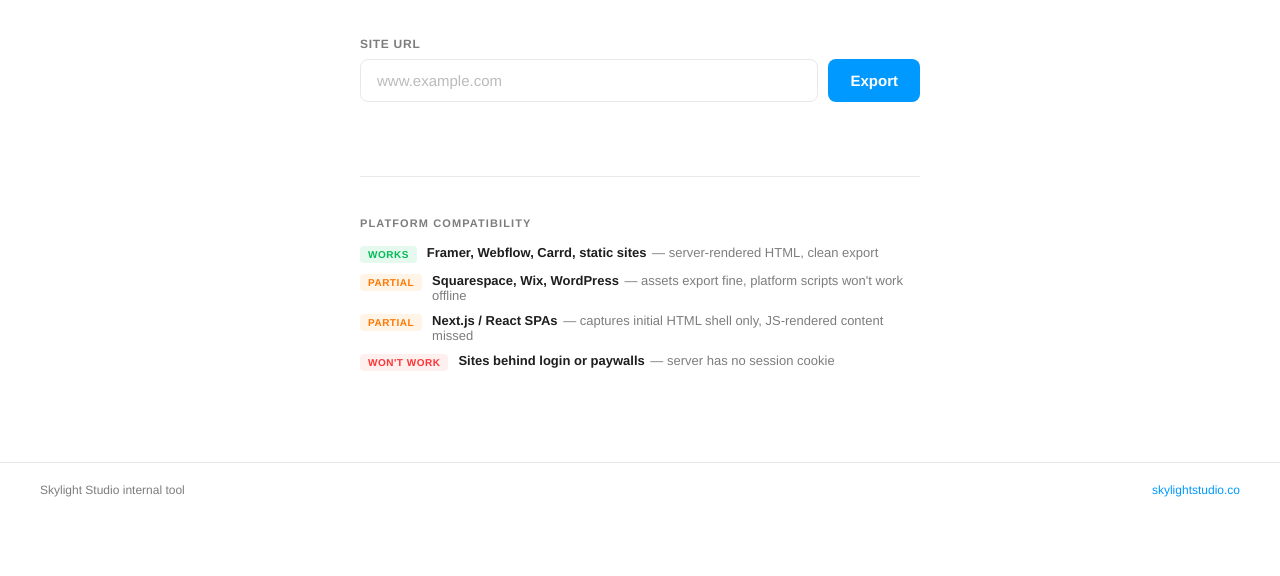
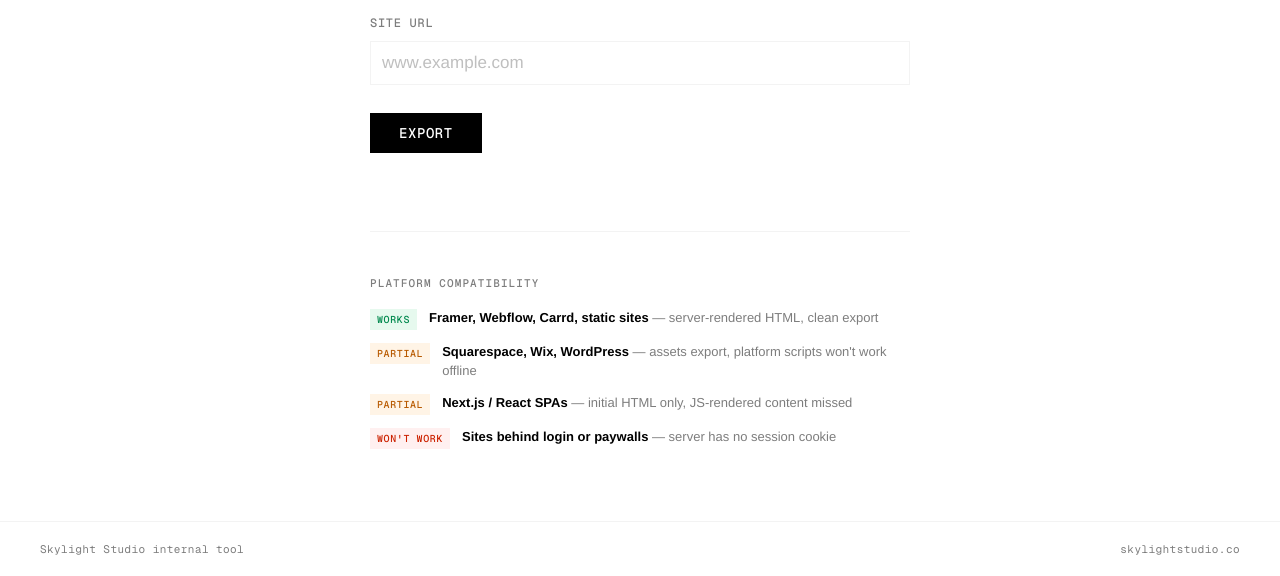
Before and after one commit to itsnicknick/framer-exporter, a website: page public/index.html in a window 1280 px wide. Shown: the part 283-859 px from the top of the page. Before the commit the page ends 800 px from the top, so only its background shows below. Drawn offline with nearby package versions, Linux system fonts and the light colour scheme.

Commit message:
Match Skylight Studio exact button and input styles

```diff
--- a/public/index.html
+++ b/public/index.html
@@ -4,18 +4,19 @@
   <meta charset="UTF-8">
   <meta name="viewport" content="width=device-width, initial-scale=1.0">
   <title>Website Exporter — Skylight Studio</title>
+  <link rel="preconnect" href="https://fonts.googleapis.com">
+  <link rel="preconnect" href="https://fonts.gstatic.com" crossorigin>
+  <link href="https://fonts.googleapis.com/css2?family=Geist+Mono:wght@400;500;700&display=swap" rel="stylesheet">
   <style>
     *, *::before, *::after { box-sizing: border-box; margin: 0; padding: 0; }
 
     :root {
       --black:   #000000;
       --white:   #ffffff;
-      --blue:    #0099ff;
       --orange:  #ff7700;
       --gray:    #7d7d7d;
       --light:   #f7f7f7;
-      --dark:    #1f1e1e;
-      --border:  #e8e8e8;
+      --border:  #8888881a;
       --success: #00bb57;
       --error:   #ff3333;
     }
@@ -39,7 +40,7 @@
     }
 
     header img {
-      height: 28px;
+      height: 26px;
       width: auto;
       display: block;
     }
@@ -50,97 +51,133 @@
       display: flex;
       align-items: center;
       justify-content: center;
-      padding: 60px 24px;
+      padding: 72px 24px;
     }
 
     .container {
       width: 100%;
-      max-width: 560px;
+      max-width: 540px;
     }
 
-    /* Orange accent bar */
     .accent-bar {
-      width: 40px;
-      height: 4px;
+      width: 36px;
+      height: 3px;
       background: var(--orange);
-      margin-bottom: 24px;
-      border-radius: 2px;
+      margin-bottom: 22px;
     }
 
     h1 {
-      font-size: 32px;
+      font-family: 'Helvetica Neue', Helvetica, Arial, sans-serif;
+      font-size: 30px;
       font-weight: 700;
       letter-spacing: -0.5px;
       line-height: 1.15;
-      margin-bottom: 12px;
-      color: var(--black);
+      margin-bottom: 10px;
     }
 
     .subtitle {
       font-size: 15px;
       color: var(--gray);
       line-height: 1.6;
-      margin-bottom: 40px;
+      margin-bottom: 44px;
     }
 
-    /* ── Form ── */
+    /* ── Form field ── */
+    .field {
+      margin-bottom: 28px;
+    }
+
     label {
       display: block;
+      font-family: 'Geist Mono', monospace;
       font-size: 12px;
-      font-weight: 600;
+      font-weight: 500;
       letter-spacing: 0.06em;
       text-transform: uppercase;
       color: var(--gray);
-      margin-bottom: 8px;
+      margin-bottom: 10px;
     }
 
-    .input-row {
+    .input-wrap {
+      position: relative;
       display: flex;
-      gap: 10px;
-      margin-bottom: 14px;
+      gap: 0;
     }
 
     input[type="url"] {
       flex: 1;
-      border: 1.5px solid var(--border);
-      border-radius: 8px;
-      padding: 12px 16px;
-      font-family: inherit;
-      font-size: 15px;
+      background: var(--white);
+      border: none;
+      outline: none;
+      padding: 7px 12px;
+      font-family: 'Helvetica Neue', Helvetica, Arial, sans-serif;
+      font-size: 17px;
+      font-weight: 400;
       color: var(--black);
-      background: var(--white);
-      outline: none;
-      transition: border-color 0.15s;
+      line-height: 30px;
+      width: 100%;
     }
 
-    input[type="url"]:focus { border-color: var(--blue); }
-    input[type="url"]::placeholder { color: #bbb; }
+    input[type="url"]::placeholder { color: #bfbfbf; }
+
+    /* Framer-style border via wrapper pseudo-element */
+    .input-border {
+      position: relative;
+      flex: 1;
+      display: flex;
+    }
+
+    .input-border::after {
+      content: '';
+      pointer-events: none;
+      position: absolute;
+      inset: 0;
+      border: 1px solid var(--border);
+      transition: border-color 0.15s, border-width 0.1s;
+    }
+
+    .input-border:focus-within::after {
+      border-color: var(--black);
+      border-width: 1px;
+    }
+
+    /* ── Button ── */
+    .btn-wrap {
+      display: flex;
+      justify-content: flex-start;
+      margin-top: 4px;
+    }
 
     button {
-      background: var(--blue);
+      background: var(--black);
       color: var(--white);
-      border: none;
-      border-radius: 8px;
-      padding: 12px 22px;
-      font-family: inherit;
-      font-size: 15px;
-      font-weight: 600;
+      border: 1px solid var(--black);
+      padding: 2px 28px;
+      font-family: 'Geist Mono', monospace;
+      font-size: 14px;
+      font-weight: 500;
+      letter-spacing: 0.04em;
+      text-transform: uppercase;
+      line-height: 34px;
       cursor: pointer;
       transition: opacity 0.15s;
-      white-space: nowrap;
+      display: flex;
+      align-items: center;
+      gap: 10px;
     }
 
-    button:hover:not(:disabled) { opacity: 0.85; }
-    button:disabled { opacity: 0.4; cursor: not-allowed; }
+    button:hover:not(:disabled) { opacity: 0.75; }
+    button:disabled { opacity: 0.35; cursor: not-allowed; }
 
     /* ── Status ── */
     .status {
-      font-size: 13px;
-      min-height: 20px;
+      font-family: 'Geist Mono', monospace;
+      font-size: 12px;
+      min-height: 18px;
+      margin-top: 16px;
       display: flex;
       align-items: center;
       gap: 8px;
-      font-family: 'Courier New', monospace;
     }
 
     .status.loading { color: var(--gray); }
@@ -148,10 +185,10 @@
     .status.error   { color: var(--error); }
 
     .spinner {
-      width: 13px;
-      height: 13px;
-      border: 2px solid var(--border);
-      border-top-color: var(--blue);
+      width: 12px;
+      height: 12px;
+      border: 1.5px solid #ddd;
+      border-top-color: var(--black);
       border-radius: 50%;
       animation: spin 0.7s linear infinite;
       flex-shrink: 0;
@@ -160,52 +197,54 @@
     @keyframes spin { to { transform: rotate(360deg); } }
 
     /* ── Divider ── */
-    .divider {
+    hr {
       border: none;
       border-top: 1px solid var(--border);
-      margin: 40px 0;
+      margin: 44px 0;
     }
 
     /* ── Compatibility ── */
     .compat-title {
+      font-family: 'Geist Mono', monospace;
       font-size: 11px;
-      font-weight: 700;
+      font-weight: 500;
       letter-spacing: 0.1em;
       text-transform: uppercase;
       color: var(--gray);
-      margin-bottom: 16px;
+      margin-bottom: 18px;
     }
 
     .compat-grid {
       display: flex;
       flex-direction: column;
-      gap: 10px;
+      gap: 12px;
     }
 
     .compat-row {
       display: flex;
       align-items: flex-start;
-      gap: 10px;
+      gap: 12px;
       font-size: 13px;
+      line-height: 1.5;
     }
 
     .compat-badge {
       flex-shrink: 0;
+      font-family: 'Geist Mono', monospace;
       font-size: 10px;
-      font-weight: 700;
-      letter-spacing: 0.05em;
+      font-weight: 500;
+      letter-spacing: 0.06em;
       text-transform: uppercase;
-      padding: 3px 8px;
-      border-radius: 4px;
+      padding: 3px 7px;
       margin-top: 1px;
     }
 
-    .badge-works   { background: #e6f9ee; color: var(--success); }
-    .badge-partial { background: #fff4e6; color: var(--orange); }
-    .badge-no      { background: #fff0f0; color: var(--error); }
+    .badge-works   { background: #e6f9ee; color: #00884d; }
+    .badge-partial { background: #fff4e6; color: #b85a00; }
+    .badge-no      { background: #fff0f0; color: #cc2200; }
 
-    .compat-label { font-weight: 600; color: var(--dark); }
-    .compat-note  { color: var(--gray); margin-left: 2px; }
+    .compat-label { font-weight: 600; }
+    .compat-note  { color: var(--gray); }
 
     /* ── Footer ── */
     footer {
@@ -214,16 +253,14 @@
       display: flex;
       align-items: center;
       justify-content: space-between;
-      font-size: 12px;
+      font-family: 'Geist Mono', monospace;
+      font-size: 11px;
+      letter-spacing: 0.04em;
       color: var(--gray);
     }
 
-    footer a {
-      color: var(--blue);
-      text-decoration: none;
-    }
-
-    footer a:hover { text-decoration: underline; }
+    footer a { color: var(--gray); text-decoration: none; }
+    footer a:hover { color: var(--black); }
   </style>
 </head>
 <body>
@@ -235,10 +272,12 @@
     <div class="container">
       <div class="accent-bar"></div>
       <h1>Website Exporter</h1>
-      <p class="subtitle">Download any public website as a ZIP archive - HTML, CSS, JavaScript, fonts, and images with all paths rewritten for offline use.</p>
+      <p class="subtitle">Download any public website as a ZIP — HTML, CSS, JS, fonts, and images with all paths rewritten for offline use.</p>
 
+      <div class="field">
         <label for="url-input">Site URL</label>
-      <div class="input-row">
+        <div class="input-wrap">
+          <div class="input-border">
             <input
               type="url"
               id="url-input"
@@ -246,12 +285,17 @@
               autocomplete="off"
               spellcheck="false"
             />
+          </div>
+        </div>
+      </div>
+
+      <div class="btn-wrap">
         <button id="export-btn">Export</button>
       </div>
 
       <div class="status" id="status"></div>
 
-      <hr class="divider">
+      <hr>
 
       <p class="compat-title">Platform compatibility</p>
       <div class="compat-grid">
@@ -261,11 +305,11 @@
         </div>
         <div class="compat-row">
           <span class="compat-badge badge-partial">Partial</span>
-          <span><span class="compat-label">Squarespace, Wix, WordPress</span><span class="compat-note"> — assets export fine, platform scripts won't work offline</span></span>
+          <span><span class="compat-label">Squarespace, Wix, WordPress</span><span class="compat-note"> — assets export, platform scripts won't work offline</span></span>
         </div>
         <div class="compat-row">
           <span class="compat-badge badge-partial">Partial</span>
-          <span><span class="compat-label">Next.js / React SPAs</span><span class="compat-note"> — captures initial HTML shell only, JS-rendered content missed</span></span>
+          <span><span class="compat-label">Next.js / React SPAs</span><span class="compat-note"> — initial HTML only, JS-rendered content missed</span></span>
         </div>
         <div class="compat-row">
           <span class="compat-badge badge-no">Won't work</span>
```
Lines whose indentation alone changed are shown as unchanged.
